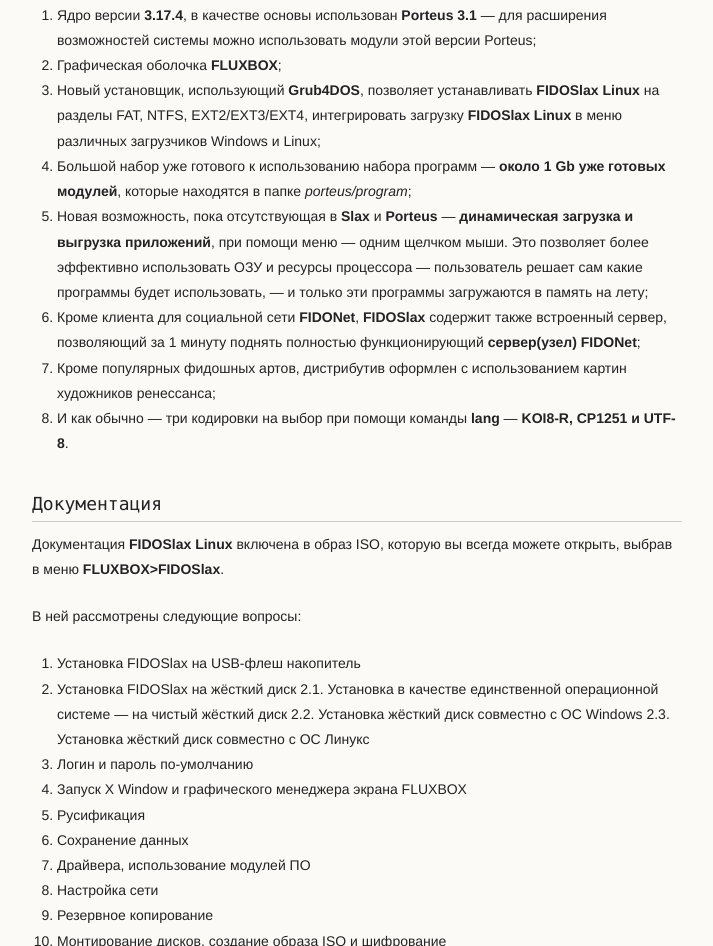
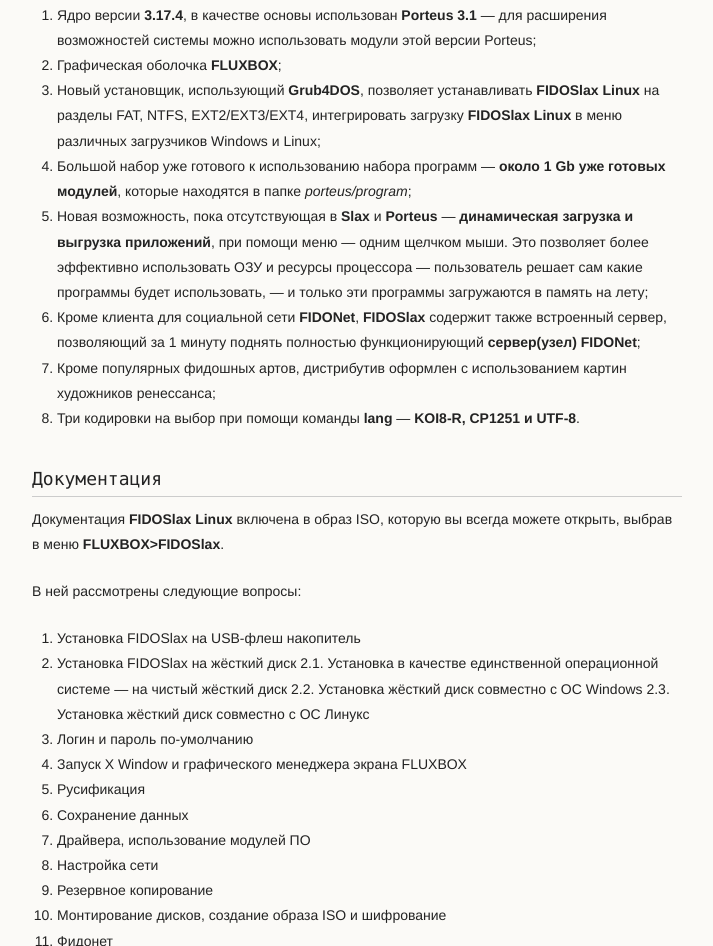
Before and after one commit to fidoslax/fidoslax.github.io, a plain HTML site: page index.html in a window 1280 px wide. Shown: the part 1021-1967 px from the top of the page, without its empty margins (278-991 px from the left). Drawn offline with Linux system fonts and the light colour scheme.

Commit message:
Update index.html

```diff
--- a/index.html
+++ b/index.html
@@ -50,7 +50,7 @@
 <li> Новая возможность, пока отсутствующая в <strong>Slax</strong> и <strong>Porteus</strong> —  <strong>динамическая загрузка и выгрузка приложений</strong>, при помощи меню — одним щелчком мыши. Это позволяет более эффективно использовать ОЗУ и ресурсы процессора — пользователь решает сам какие программы будет использовать, — и только эти программы загружаются в память на лету;</li>
 <li> Кроме клиента для социальной сети <strong>FIDONet</strong>, <strong>FIDOSlax</strong> содержит также встроенный сервер, позволяющий за 1 минуту поднять полностью функционирующий <strong>сервер(узел)</strong> <strong>FIDONet</strong>;</li>
 <li> Кроме популярных фидошных артов, дистрибутив оформлен с использованием картин художников ренессанса;</li>
-<li> И как обычно — три кодировки на выбор при помощи команды <strong>lang</strong> — <strong>KOI8-R, CP1251 и UTF-8</strong>.</li>
+<li> Три кодировки на выбор при помощи команды <strong>lang</strong> — <strong>KOI8-R, CP1251 и UTF-8</strong>.</li>
 </ol>
 
 <h3>
@@ -94,6 +94,8 @@
 <a id="Архивные-версии" class="anchor" href="#%D0%90%D1%80%D1%85%D0%B8%D0%B2%D0%BD%D1%8B%D0%B5-%D0%B2%D0%B5%D1%80%D1%81%D0%B8%D0%B8" aria-hidden="true"><span aria-hidden="true" class="octicon octicon-link"></span></a>Архивные версии</h3>
       </section>
 
+<p>Скачать образ ISO.</p>
+
     </div>
     <!--[if !IE]><script>fixScale(document);</script><![endif]-->
 
```
